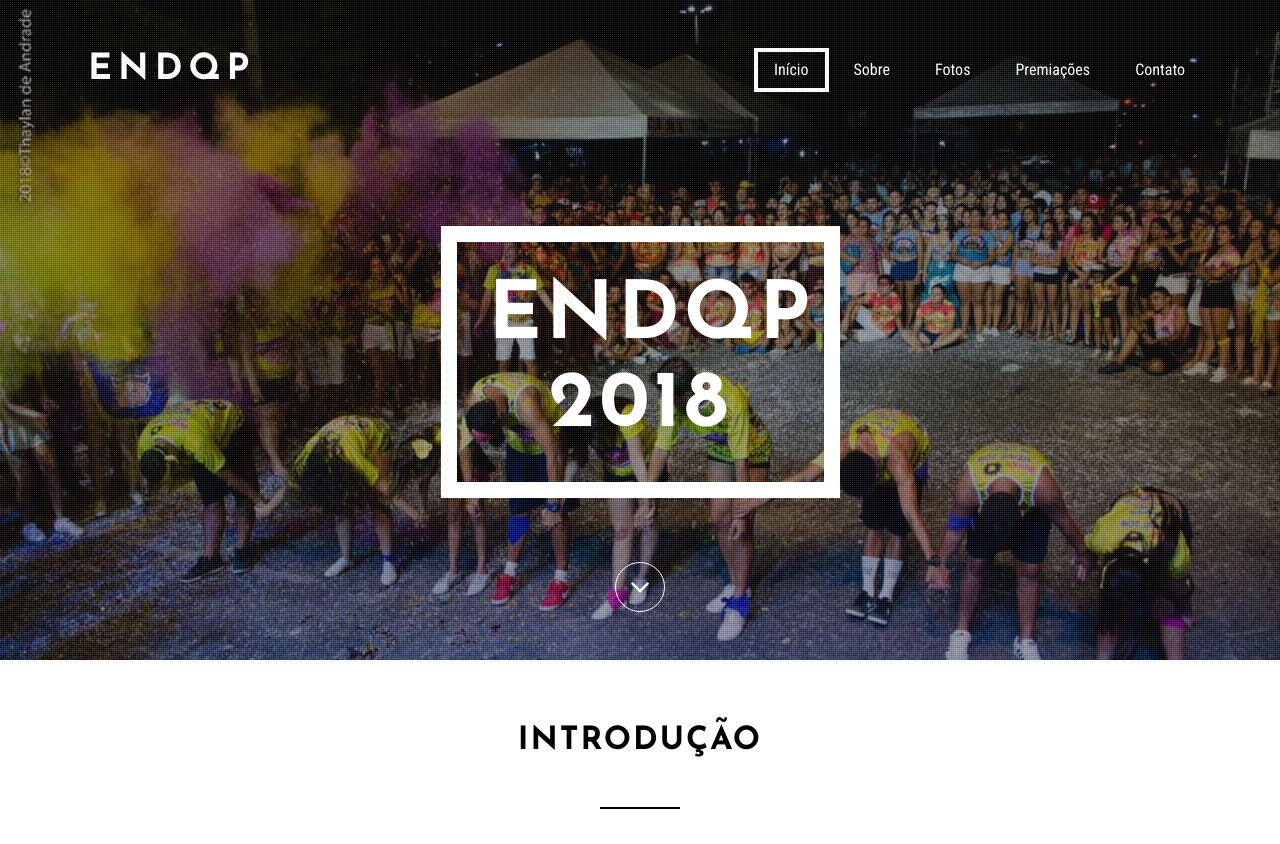
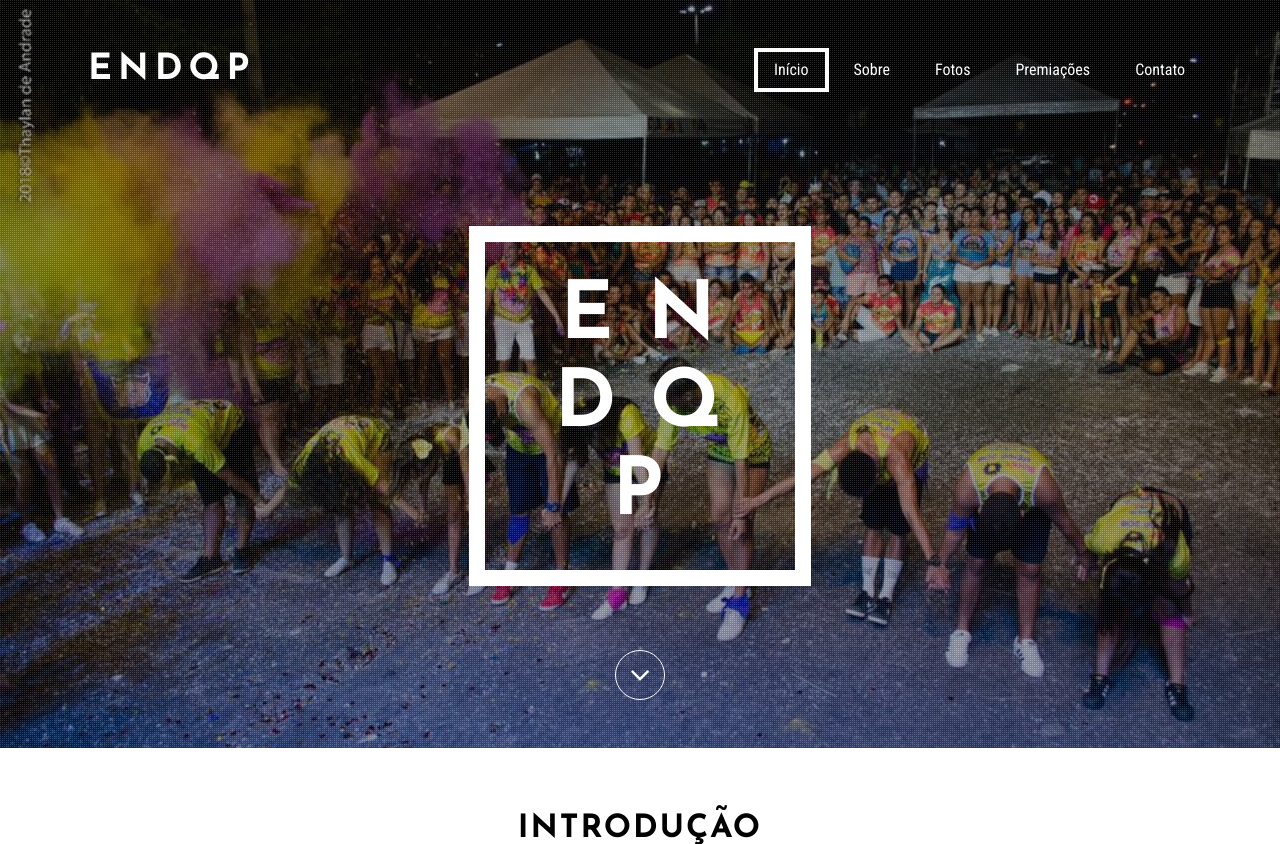
Before and after one commit to CarlosGabrielIFCE/ENDQP, a Django app: page / in a window 1280 px wide. Shown: the top 844 px of the page. Run offline with Django 3.2, Linux system fonts and the light colour scheme; some libraries are stand-ins or nearby versions.

```diff
--- a/core/static/css/style.css
+++ b/core/static/css/style.css
@@ -154,7 +154,7 @@ body{
 }
 .w3ls-text{
     padding: 2em;
-    width: 35%;
+    width: 30%;
     margin: 0 auto;
     text-align: center;
     border: solid 16px #FFFFFF;
--- a/core/templates/index.html
+++ b/core/templates/index.html
@@ -94,7 +94,7 @@ Smartphone Compatible web template, free webdesigns for Nokia, Samsung, LG, Sony
 			<div class="w3layouts-banner-info">
 				<div class="container">
 					<div class="w3ls-text">
-						<h2>ENDQP 2018</h2>
+						<h2>E N D Q P</h2>
 					</div>
 					<div class="w3-arrow bounce animated">
 						<a href="#indro" class="scroll"><i class="fa fa-angle-down" aria-hidden="true"></i></a>
@@ -223,7 +223,7 @@ Smartphone Compatible web template, free webdesigns for Nokia, Samsung, LG, Sony
 									</div>
 									<div class="agile-gallery-info">
 										<h5>Jangada</h5>
-										<p>Passeio de Jangada</p>
+										<p>Passeios</p>
 									</div>
 								</div>
 								<div class="col-sm-3 w3_tab_img_left">
@@ -235,7 +235,7 @@ Smartphone Compatible web template, free webdesigns for Nokia, Samsung, LG, Sony
 									</div>
 									<div class="agile-gallery-info">
 										<h5>Sunset</h5>
-										<p>Pôr do Sol na praia</p>
+										<p>Pôr do Sol</p>
 									</div>
 								</div>
 								<div class="col-sm-3 w3_tab_img_left">
```
